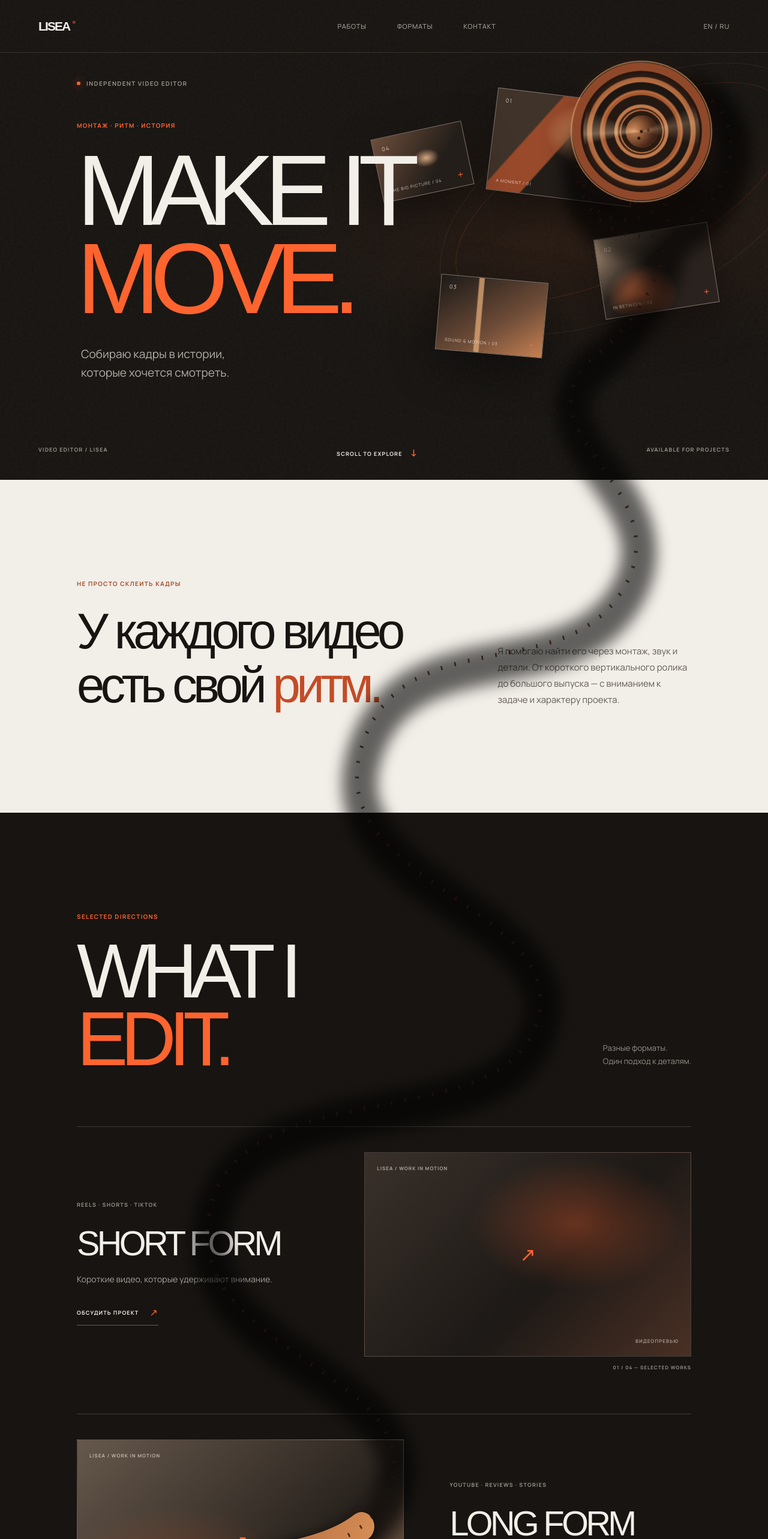
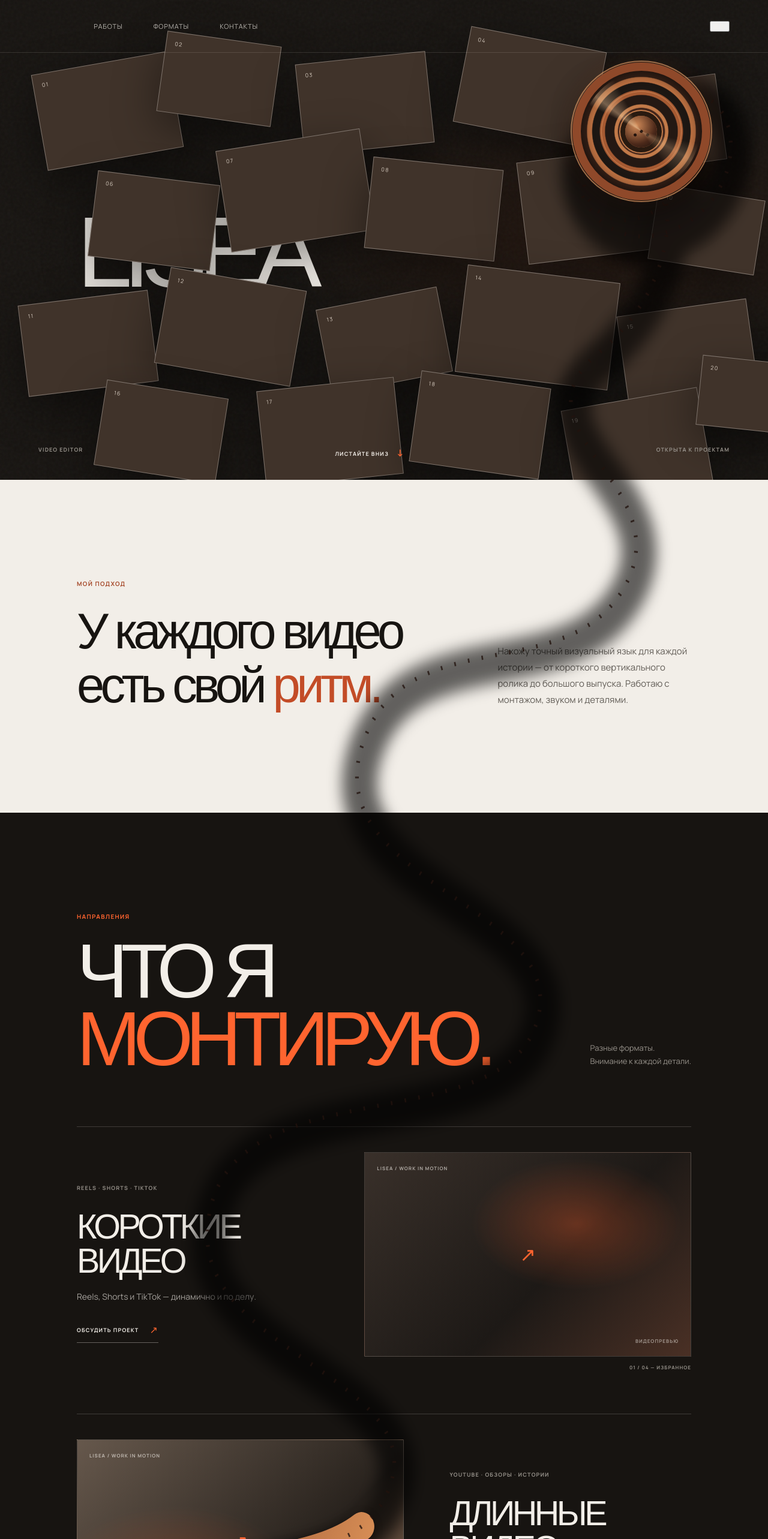
Before and after one commit to liseya-studio/LISEA, a React (Vite) app: page / in a window 1280 px wide. Shown: the top 2566 px of the page at 60% size. Built offline with nearby package versions, Linux system fonts and the light colour scheme; a web font is replaced by a local one.

Commit message:
Redesign hero and add complete RU EN language toggle

```diff
--- a/src/App.tsx
+++ b/src/App.tsx
@@ -1,21 +1,63 @@
-import { useLayoutEffect } from 'react'
+import { useLayoutEffect, useState } from 'react'
 import gsap from 'gsap'
 import { ScrollTrigger } from 'gsap/ScrollTrigger'
 
 gsap.registerPlugin(ScrollTrigger)
 
-const categories = [
-  { id: 'short-form', title: 'SHORT FORM', subtitle: 'Короткие видео, которые удерживают внимание.', formats: 'REELS · SHORTS · TIKTOK', tone: 'warm', count: '01 / 04' },
-  { id: 'long-form', title: 'LONG FORM', subtitle: 'Большие истории с точным ритмом и монтажной логикой.', formats: 'YOUTUBE · REVIEWS · STORIES', tone: 'light', count: '02 / 04' },
-  { id: 'podcast', title: 'PODCAST', subtitle: 'Разговоры, которым хочется дослушать до конца.', formats: 'FULL EPISODES · CUTDOWNS', tone: 'dark', count: '03 / 04' },
-  { id: 'creative', title: 'CREATIVE', subtitle: 'Эдиты, реклама и эксперименты с визуальным языком.', formats: 'EDITS · ADS · EXPERIMENTS', tone: 'orange', count: '04 / 04' },
-]
+type Language = 'ru' | 'en'
+
+const copy = {
+  ru: {
+    nav: ['Работы', 'Форматы', 'Контакты'],
+    scroll: 'ЛИСТАЙТЕ ВНИЗ',
+    introLabel: 'МОЙ ПОДХОД',
+    introTitle: <>У каждого видео<br />есть свой <span>ритм.</span></>,
+    introText: 'Нахожу точный визуальный язык для каждой истории — от короткого вертикального ролика до большого выпуска. Работаю с монтажом, звуком и деталями.',
+    directions: 'НАПРАВЛЕНИЯ',
+    workTitle: <>ЧТО Я<br /><em>МОНТИРУЮ.</em></>,
+    workNote: <>Разные форматы.<br />Внимание к каждой детали.</>,
+    discuss: 'ОБСУДИТЬ ПРОЕКТ',
+    preview: 'ВИДЕОПРЕВЬЮ',
+    contactLabel: 'ЕСТЬ ИДЕЯ?',
+    contactTitle: <>ДАВАЙТЕ<br /><em>СОЗДАДИМ.</em></>,
+    footer: 'НЕЗАВИСИМЫЙ ВИДЕОМОНТАЖЁР',
+    available: 'ОТКРЫТА К ПРОЕКТАМ',
+    categories: [
+      ['КОРОТКИЕ ВИДЕО', 'Reels, Shorts и TikTok — динамично и по делу.', 'REELS · SHORTS · TIKTOK'],
+      ['ДЛИННЫЕ ВИДЕО', 'YouTube, обзоры и большие истории.', 'YOUTUBE · ОБЗОРЫ · ИСТОРИИ'],
+      ['ПОДКАСТЫ', 'Полные выпуски и короткие содержательные нарезки.', 'ВЫПУСКИ · НАРЕЗКИ'],
+      ['КРЕАТИВ', 'Эдиты, реклама и эксперименты с визуальным языком.', 'ЭДИТЫ · РЕКЛАМА · ЭКСПЕРИМЕНТЫ'],
+    ],
+  },
+  en: {
+    nav: ['Work', 'Formats', 'Contacts'],
+    scroll: 'SCROLL TO EXPLORE',
+    introLabel: 'MY APPROACH',
+    introTitle: <>Every video<br />has its own <span>rhythm.</span></>,
+    introText: 'I find the right visual language for every story — from a short vertical video to a long-form feature. Editing, sound and details, all in balance.',
+    directions: 'DIRECTIONS',
+    workTitle: <>WHAT I<br /><em>EDIT.</em></>,
+    workNote: <>Different formats.<br />Attention to every detail.</>,
+    discuss: 'LET’S TALK ABOUT YOUR PROJECT',
+    preview: 'VIDEO PREVIEW',
+    contactLabel: 'HAVE AN IDEA?',
+    contactTitle: <>LET’S MAKE<br /><em>IT HAPPEN.</em></>,
+    footer: 'INDEPENDENT VIDEO EDITOR',
+    available: 'AVAILABLE FOR PROJECTS',
+    categories: [
+      ['SHORT FORM', 'Reels, Shorts and TikTok — dynamic and to the point.', 'REELS · SHORTS · TIKTOK'],
+      ['LONG FORM', 'YouTube videos, reviews and bigger stories.', 'YOUTUBE · REVIEWS · STORIES'],
+      ['PODCASTS', 'Full episodes and concise, engaging cutdowns.', 'FULL EPISODES · CUTDOWNS'],
+      ['CREATIVE', 'Edits, ads and experiments with visual language.', 'EDITS · ADS · EXPERIMENTS'],
+    ],
+  },
+}
 
 const frames = [
-  { className: 'frame-a', label: 'A MOMENT / 01' },
-  { className: 'frame-b', label: 'IN BETWEEN / 02' },
-  { className: 'frame-c', label: 'SOUND & MOTION / 03' },
-  { className: 'frame-d', label: 'THE BIG PICTURE / 04' },
+  [5, 13, 18, -10], [21, 8, 15, 8], [39, 12, 17, -6], [60, 8, 18, 11], [78, 17, 16, -8],
+  [12, 37, 16, 7], [29, 29, 19, -9], [48, 34, 17, 6], [68, 32, 19, -7], [85, 40, 14, 9],
+  [3, 62, 17, -7], [21, 58, 18, 10], [42, 62, 16, -11], [60, 57, 20, 7], [81, 64, 17, -8],
+  [13, 81, 16, 9], [34, 80, 18, -6], [54, 79, 17, 8], [74, 83, 18, -10], [91, 75, 13, 6],
 ]
 
 function FilmArtwork() {
@@ -24,114 +66,65 @@ function FilmArtwork() {
       <svg className="film-path" viewBox="0 0 1440 2700" preserveAspectRatio="none">
         <defs>
           <linearGradient id="film-metal" x1="0" y1="0" x2="1" y2="1">
-            <stop offset="0" stopColor="#6d321e" />
-            <stop offset=".22" stopColor="#d17a43" />
-            <stop offset=".48" stopColor="#8d492b" />
-            <stop offset=".7" stopColor="#e49a5d" />
-            <stop offset="1" stopColor="#71351f" />
+            <stop offset="0" stopColor="#6d321e" /><stop offset=".22" stopColor="#d17a43" />
+            <stop offset=".48" stopColor="#8d492b" /><stop offset=".7" stopColor="#e49a5d" /><stop offset="1" stopColor="#71351f" />
           </linearGradient>
-          <filter id="film-shadow" x="-40%" y="-40%" width="180%" height="180%">
-            <feGaussianBlur stdDeviation="13" />
-          </filter>
+          <filter id="film-shadow" x="-40%" y="-40%" width="180%" height="180%"><feGaussianBlur stdDeviation="13" /></filter>
         </defs>
         <path className="film-shadow" d="M1210 170 C1390 90 1430 310 1270 380 C1120 445 1010 270 1140 195 C1260 125 1350 290 1220 355 C1100 410 1040 260 1160 225 C1250 200 1290 300 1215 330 C1135 365 1100 270 1180 260 C1260 250 1310 450 1120 590 C950 720 1280 810 1170 980 C1060 1150 760 1030 680 1240 C590 1480 1100 1510 1000 1720 C910 1900 420 1780 390 2040 C360 2260 840 2300 720 2500 C650 2620 430 2580 300 2670" />
         <path className="film-ribbon" d="M1210 170 C1390 90 1430 310 1270 380 C1120 445 1010 270 1140 195 C1260 125 1350 290 1220 355 C1100 410 1040 260 1160 225 C1250 200 1290 300 1215 330 C1135 365 1100 270 1180 260 C1260 250 1310 450 1120 590 C950 720 1280 810 1170 980 C1060 1150 760 1030 680 1240 C590 1480 1100 1510 1000 1720 C910 1900 420 1780 390 2040 C360 2260 840 2300 720 2500 C650 2620 430 2580 300 2670" />
         <path className="film-perforations" d="M1210 170 C1390 90 1430 310 1270 380 C1120 445 1010 270 1140 195 C1260 125 1350 290 1220 355 C1100 410 1040 260 1160 225 C1250 200 1290 300 1215 330 C1135 365 1100 270 1180 260 C1260 250 1310 450 1120 590 C950 720 1280 810 1170 980 C1060 1150 760 1030 680 1240 C590 1480 1100 1510 1000 1720 C910 1900 420 1780 390 2040 C360 2260 840 2300 720 2500 C650 2620 430 2580 300 2670" />
       </svg>
-      <div className="film-reel">
-        <div className="reel-core"><span /><span /><span /></div>
-        <div className="reel-glint" />
-      </div>
+      <div className="film-reel"><div className="reel-core"><span /><span /><span /></div><div className="reel-glint" /></div>
     </div>
   )
 }
 
-function HeroScene() {
+function HeroScene({ t }: { t: typeof copy.ru }) {
   return (
     <section className="hero" id="top">
       <div className="hero-grain" aria-hidden="true" />
-      <div className="hero-kicker"><span className="status-dot" /> INDEPENDENT VIDEO EDITOR</div>
-      <div className="hero-copy">
-        <p className="eyebrow">МОНТАЖ · РИТМ · ИСТОРИЯ</p>
-        <h1>MAKE IT<br /><em>MOVE.</em></h1>
-        <p className="hero-description">Собираю кадры в истории,<br />которые хочется смотреть.</p>
-      </div>
       <div className="hero-collage" aria-hidden="true">
-        {frames.map((frame, index) => (
-          <div className={`collage-frame ${frame.className}`} key={frame.className}>
-            <span className="collage-frame-index">0{index + 1}</span>
-            <span className="collage-frame-label">{frame.label}</span>
-            <span className="collage-frame-cross">+</span>
+        {frames.map(([x, y, width, rotation], index) => (
+          <div className="collage-frame" key={index} style={{ left: `${x}%`, top: `${y}%`, width: `${width}%`, transform: `rotate(${rotation}deg)` }}>
+            <span className="collage-frame-index">{String(index + 1).padStart(2, '0')}</span>
           </div>
         ))}
       </div>
+      <h1 className="hero-wordmark">LISEA</h1>
       <div className="hero-bottom">
-        <span>VIDEO EDITOR / LISEA</span>
-        <a href="#work" className="scroll-cue">SCROLL TO EXPLORE <span>↓</span></a>
-        <span>AVAILABLE FOR PROJECTS</span>
+        <span>VIDEO EDITOR</span>
+        <a href="#work" className="scroll-cue">{t.scroll} <span>↓</span></a>
+        <span>{t.available}</span>
       </div>
-      <div className="hero-orbit hero-orbit-one" aria-hidden="true" />
-      <div className="hero-orbit hero-orbit-two" aria-hidden="true" />
     </section>
   )
 }
 
 function App() {
+  const [language, setLanguage] = useState<Language>('ru')
+  const t = copy[language]
+
   useLayoutEffect(() => {
     const reduceMotion = window.matchMedia('(prefers-reduced-motion: reduce)').matches
     if (reduceMotion) return
-
     const ctx = gsap.context(() => {
       const intro = gsap.timeline({ defaults: { ease: 'power3.out' } })
-      intro.from('.hero-kicker', { y: 14, opacity: 0, duration: .7 })
-        .from('.hero-copy .eyebrow', { y: 18, opacity: 0, duration: .6 }, '-=.35')
-        .from('.hero h1', { y: 70, opacity: 0, duration: 1.05 }, '-=.35')
-        .from('.hero-description', { y: 20, opacity: 0, duration: .7 }, '-=.55')
-        .from('.collage-frame', { y: 90, opacity: 0, rotate: 12, scale: .72, stagger: .12, duration: 1.1 }, '-=1.05')
-        .from('.film-reel', { scale: .65, opacity: 0, rotate: -40, duration: 1.1 }, '-=1')
-
+      intro.from('.collage-frame', { y: 100, opacity: 0, rotate: 'random(-18,18)', scale: .72, stagger: .045, duration: 1 })
+        .from('.hero-wordmark', { y: 35, opacity: 0, scale: .96, duration: 1.1 }, '+=.1')
       gsap.to(['.film-ribbon', '.film-perforations'], {
-        strokeDashoffset: 0,
-        ease: 'none',
-        scrollTrigger: {
-          trigger: document.body,
-          start: 'top top',
-          end: 'bottom bottom',
-          scrub: 1.2,
-        },
+        strokeDashoffset: 0, ease: 'none',
+        scrollTrigger: { trigger: document.body, start: 'top top', end: 'bottom bottom', scrub: 1.2 },
       })
-
-      gsap.to('.film-reel', {
-        rotate: 520,
-        ease: 'none',
-        scrollTrigger: {
-          trigger: document.body,
-          start: 'top top',
-          end: 'bottom bottom',
-          scrub: 1.5,
-        },
-      })
-
-      gsap.to('.hero-collage', {
-        yPercent: -18,
-        scale: .88,
-        opacity: .2,
-        ease: 'none',
-        scrollTrigger: { trigger: '.hero', start: 'top top', end: 'bottom top', scrub: 1 },
-      })
-
+      gsap.to('.film-reel', { rotate: 520, ease: 'none', scrollTrigger: { trigger: document.body, start: 'top top', end: 'bottom bottom', scrub: 1.5 } })
+      gsap.to('.hero-collage', { yPercent: -12, scale: .94, opacity: .32, ease: 'none', scrollTrigger: { trigger: '.hero', start: 'top top', end: 'bottom top', scrub: 1 } })
       gsap.utils.toArray<HTMLElement>('.category-card').forEach((card) => {
         gsap.from(card.querySelectorAll('.category-info, .media-placeholder'), {
-          y: 55,
-          opacity: 0,
-          duration: .9,
-          stagger: .15,
-          ease: 'power3.out',
+          y: 55, opacity: 0, duration: .9, stagger: .15, ease: 'power3.out',
           scrollTrigger: { trigger: card, start: 'top 82%', once: true },
         })
       })
     })
-
     return () => ctx.revert()
   }, [])
 
@@ -139,50 +132,37 @@ function App() {
     <main>
       <FilmArtwork />
       <header className="site-header">
-        <a className="wordmark" href="#top" aria-label="LISEA home">LISEA<span>®</span></a>
-        <nav className="main-nav" aria-label="Основная навигация">
-          <a href="#work">Работы</a>
-          <a href="#services">Форматы</a>
-          <a href="#contact">Контакт</a>
+        <nav className="main-nav" aria-label={language === 'ru' ? 'Основная навигация' : 'Main navigation'}>
+          <a href="#work">{t.nav[0]}</a><a href="#services">{t.nav[1]}</a><a href="#contact">{t.nav[2]}</a>
         </nav>
-        <a className="language-switch" href="#contact">EN / RU</a>
+        <button className="language-switch" type="button" onClick={() => setLanguage(language === 'ru' ? 'en' : 'ru')} aria-label={language === 'ru' ? 'Switch to English' : 'Переключить на русский'}>
+          {language === 'ru' ? 'EN' : 'RU'}
+        </button>
       </header>
 
-      <HeroScene />
+      <HeroScene t={t} />
 
       <section className="intro section-pad" id="services">
-        <p className="eyebrow">НЕ ПРОСТО СКЛЕИТЬ КАДРЫ</p>
-        <div className="intro-layout">
-          <h2>У каждого видео<br />есть свой <span>ритм.</span></h2>
-          <p>Я помогаю найти его через монтаж, звук и детали. От короткого вертикального ролика до большого выпуска — с вниманием к задаче и характеру проекта.</p>
-        </div>
+        <p className="eyebrow">{t.introLabel}</p>
+        <div className="intro-layout"><h2>{t.introTitle}</h2><p>{t.introText}</p></div>
       </section>
 
       <section className="work section-pad" id="work">
         <div className="section-heading">
-          <div>
-            <p className="eyebrow">SELECTED DIRECTIONS</p>
-            <h2>WHAT I<br /><em>EDIT.</em></h2>
-          </div>
-          <p className="section-note">Разные форматы.<br />Один подход к деталям.</p>
+          <div><p className="eyebrow">{t.directions}</p><h2>{t.workTitle}</h2></div>
+          <p className="section-note">{t.workNote}</p>
         </div>
-
         <div className="category-list">
-          {categories.map((category) => (
-            <article className={`category-card category-${category.tone}`} key={category.id}>
+          {t.categories.map((category, index) => (
+            <article className={`category-card category-${['warm', 'light', 'dark', 'orange'][index]}`} key={index}>
               <div className="category-info">
-                <span className="category-index">{category.formats}</span>
-                <h3>{category.title}</h3>
-                <p>{category.subtitle}</p>
-                <a href="#contact" className="text-link">ОБСУДИТЬ ПРОЕКТ <span>↗</span></a>
+                <span className="category-index">{category[2]}</span>
+                <h3>{category[0]}</h3><p>{category[1]}</p>
+                <a href="#contact" className="text-link">{t.discuss} <span>↗</span></a>
               </div>
-              <div className="media-placeholder" aria-label="Место для видеопревью портфолио">
-                <div className="media-frame">
-                  <span className="media-label">LISEA / WORK IN MOTION</span>
-                  <span className="media-play">↗</span>
-                  <span className="media-caption">ВИДЕОПРЕВЬЮ</span>
-                </div>
-                <span className="media-counter">{category.count} — SELECTED WORKS</span>
+              <div className="media-placeholder" aria-label={t.preview}>
+                <div className="media-frame"><span className="media-label">LISEA / WORK IN MOTION</span><span className="media-play">↗</span><span className="media-caption">{t.preview}</span></div>
+                <span className="media-counter">{String(index + 1).padStart(2, '0')} / 04 — {language === 'ru' ? 'ИЗБРАННОЕ' : 'SELECTED WORKS'}</span>
               </div>
             </article>
           ))}
@@ -190,14 +170,9 @@ function App() {
       </section>
 
       <section className="contact section-pad" id="contact">
-        <p className="eyebrow">HAVE A PROJECT IN MIND?</p>
-        <h2>LET'S MAKE<br /><em>IT MOVE.</em></h2>
-        <a className="contact-link" href="mailto:hello@lisea.studio">ОБСУДИТЬ ПРОЕКТ <span>↗</span></a>
-        <footer className="site-footer">
-          <a className="wordmark" href="#top">LISEA<span>®</span></a>
-          <span>INDEPENDENT VIDEO EDITOR</span>
-          <span>© LISEA 2026</span>
-        </footer>
+        <p className="eyebrow">{t.contactLabel}</p><h2>{t.contactTitle}</h2>
+        <a className="contact-link" href="mailto:hello@lisea.studio">{t.discuss} <span>↗</span></a>
+        <footer className="site-footer"><a className="wordmark" href="#top">LISEA<span>®</span></a><span>{t.footer}</span><span>© LISEA 2026</span></footer>
       </section>
     </main>
   )
```
